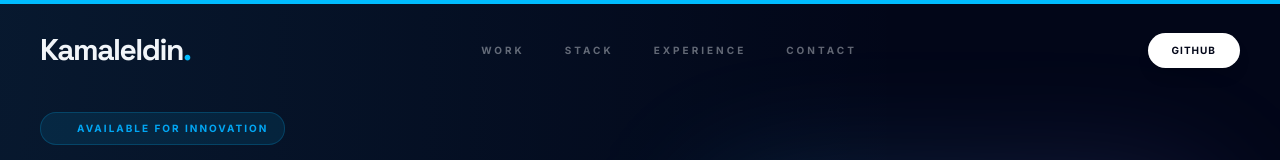
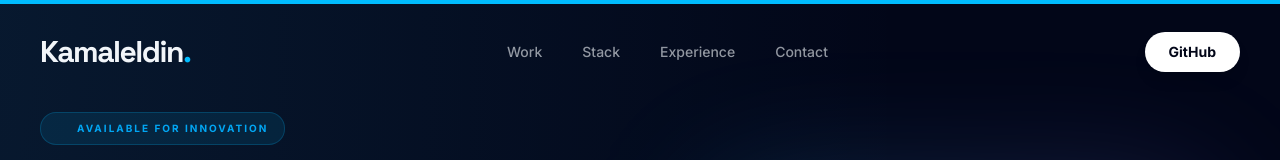
Before and after one commit to Kamaleldin-Wasim/Portfolio, a React (Vite) app: page / in a window 1280 px wide. Shown: the top 160 px of the page. Built offline with nearby package versions, Linux system fonts and the light colour scheme.

Commit message:
Portfolio

```diff
--- a/src/App.jsx
+++ b/src/App.jsx
@@ -123,8 +123,8 @@ const App = () => {
     const handleScroll = () => setScrolled(window.scrollY > 50);
     window.addEventListener('scroll', handleScroll);
 
-    // Optimized loading experience
-    const timer = setTimeout(() => setIsLoading(false), 1200);
+    // Optimized loading experience - reduced for speed
+    const timer = setTimeout(() => setIsLoading(false), 800);
 
     return () => {
       window.removeEventListener('scroll', handleScroll);
@@ -157,13 +157,13 @@ const App = () => {
           <motion.div
             initial={{ opacity: 1 }}
             exit={{ opacity: 0, y: -100 }}
-            transition={{ duration: 0.8, ease: [0.76, 0, 0.24, 1] }}
+            transition={{ duration: 0.6, ease: [0.76, 0, 0.24, 1] }}
             className="fixed inset-0 z-[100] bg-slate-950 flex flex-col items-center justify-center"
           >
             <motion.div
               initial={{ scale: 0.8, opacity: 0 }}
               animate={{ scale: 1, opacity: 1 }}
-              transition={{ duration: 0.5 }}
+              transition={{ duration: 0.4 }}
               className="relative flex flex-col items-center"
             >
               <div className="text-4xl font-black font-heading tracking-tighter mb-4">
@@ -173,7 +173,7 @@ const App = () => {
                 <motion.div
                   initial={{ x: '-100%' }}
                   animate={{ x: '100%' }}
-                  transition={{ duration: 1.5, repeat: Infinity, ease: "easeInOut" }}
+                  transition={{ duration: 1, repeat: Infinity, ease: "easeInOut" }}
                   className="absolute inset-0 bg-sky-400"
                 />
               </div>
@@ -203,7 +203,7 @@ const App = () => {
               <a
                 key={link.name}
                 href={link.href}
-                className="text-[10px] font-bold tracking-[0.3em] uppercase opacity-40 hover:opacity-100 hover:text-sky-400 transition-all duration-300"
+                className="text-sm font-medium opacity-60 hover:opacity-100 hover:text-sky-400 transition-all duration-300"
               >
                 {link.name}
               </a>
@@ -217,7 +217,7 @@ const App = () => {
               href={PORTFOLIO_DATA.socials.github}
               target="_blank"
               rel="noreferrer"
-              className="px-6 py-2.5 bg-white text-slate-950 rounded-full text-[10px] font-black tracking-widest uppercase hover:bg-sky-400 hover:text-white transition-all duration-500 shadow-lg"
+              className="px-6 py-2.5 bg-white text-slate-950 rounded-full text-sm font-bold hover:bg-sky-400 hover:text-white transition-all duration-500 shadow-lg"
             >
               GitHub
             </motion.a>
```
